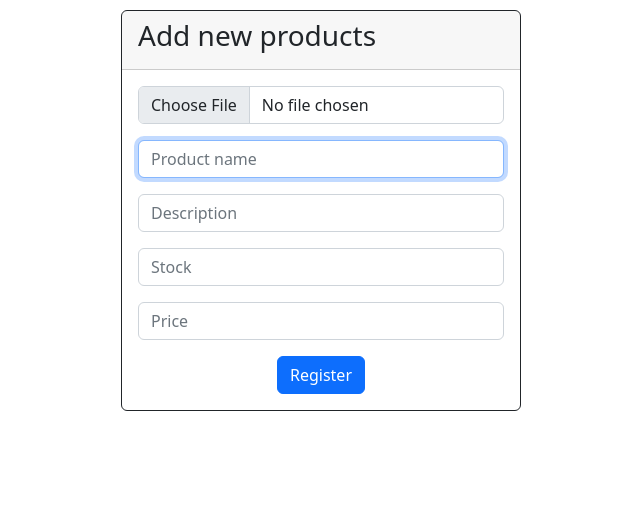
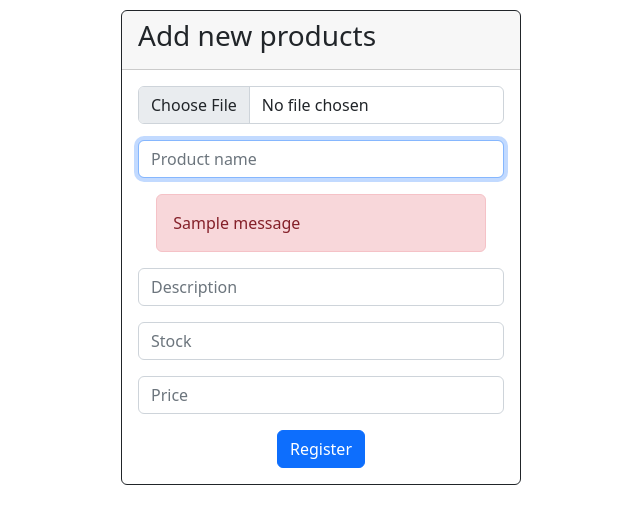
Before and after one commit to Prism194/-------, a Flask app: page /add in a window 1280 px wide. Shown: the part 126-651 px from the top of the page, without its empty margins (319-959 px from the left). Run offline with Flask 3, Linux system fonts and the light colour scheme; a user stored in the database is signed in; tables that the repository leaves empty hold one stand-in row (values such as "Sample post"); one stand-in notice (Sample message) is shown; some libraries are stand-ins or nearby versions.

Commit message:
Chaged message flashing logic in the add page

```diff
--- a/templates/add.html
+++ b/templates/add.html
@@ -38,9 +38,9 @@
                 <div class="mb-3">
                     <input autocomplete="off" autofocus type="text" class="form-control" name="product_name" placeholder="Product name">
                 </div>
-                {% with messages = get_flashed_messages(with_categories=True) %}
-                    {% for category, message in messages %}
-                        {% if message and category == 'product_name_error' %}
+                {% with messages = get_flashed_messages(category_filter=["product_name_error"]) %}
+                    {% for message in messages %}
+                        {% if message %}
                             <div class="alert alert-danger mx-auto" role="alert" style="width : 90%">
                                 {{ message }}
                             </div>
```
